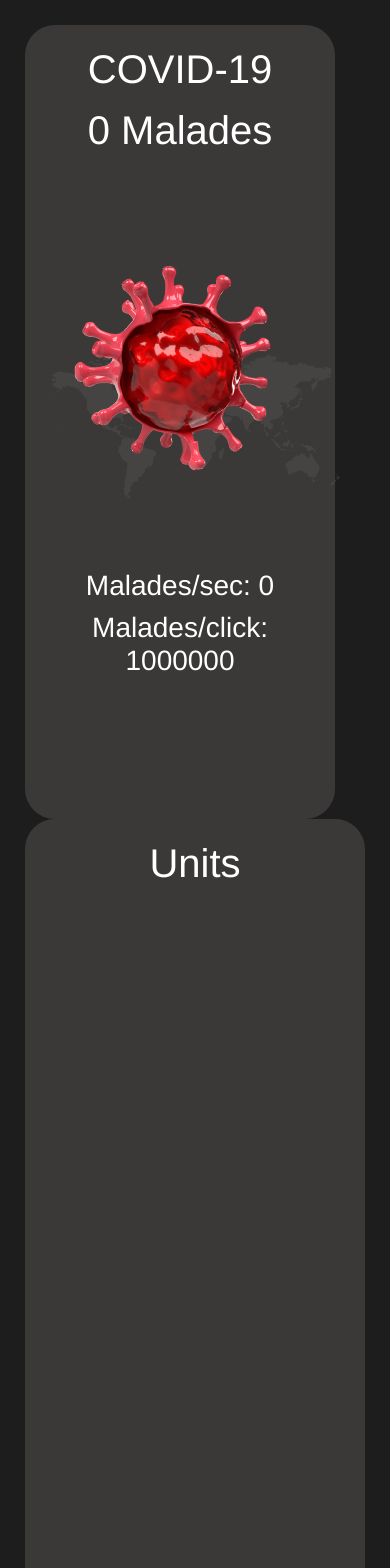
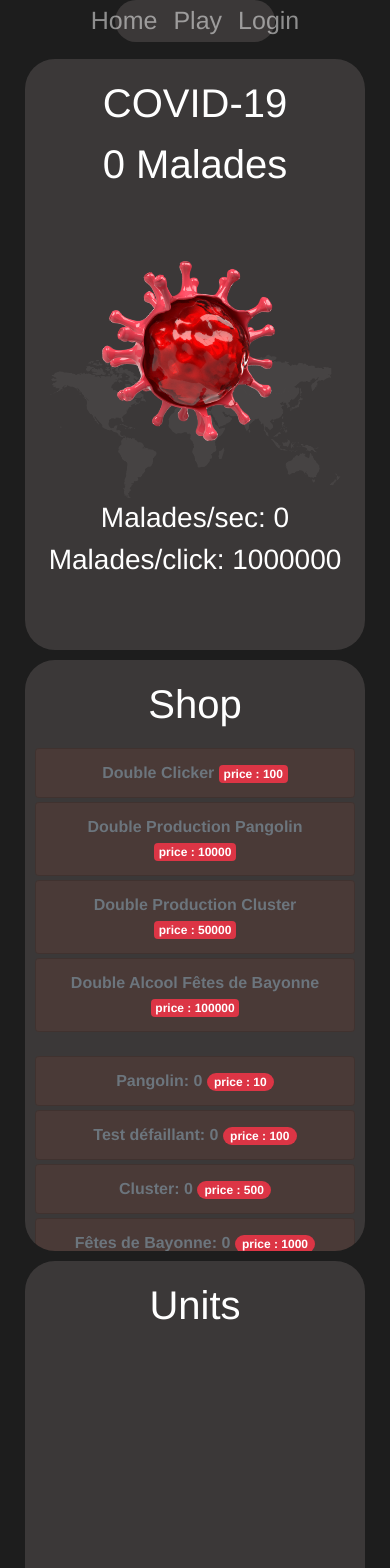
Before and after one commit to richardoot/CovidClicker, a Vue app: page /#/game in a window 390 px wide. Before the commit this address led to /#/. Shown: the top 1568 px of the page. Built offline with nearby package versions, Linux system fonts and the light colour scheme.

Commit message:
Mise en place de la navbar, de la page de login + Mise en place de la responsivité

```diff
--- a/package.json
+++ b/package.json
@@ -12,6 +12,7 @@
     "bootstrap-vue": "^2.18.1",
     "core-js": "^3.6.5",
     "vue": "^2.6.11",
+    "vue-router": "^3.4.9",
     "vuex": "^3.5.1"
   },
   "devDependencies": {
--- a/src/App.vue
+++ b/src/App.vue
@@ -1,21 +1,14 @@
 <template>
   <div id="app">
     <div id="backbround_img"></div>
+
     <b-container fluid>
-      <b-row align-h = "center" >
 
-        <Clicker
-          v-on:addMalade="addMalade"
-          v-bind:nbMalades="nbMalades"
-        />
-				<Units
-          v-bind:items="items"
-        />
-				<Shop
-          v-bind:items="items"
-        />
+      <Navbar/>
 
-      </b-row>
+      <!-- Contenu du site -->
+      <router-view></router-view>
+
     </b-container>
 
   </div>
@@ -23,36 +16,14 @@
 
 <script>
 import store from "./store/store";
-import Clicker from './components/Clicker';
-import Units from './components/Units';
-import Shop from './components/Shop';
+import Navbar from "./components/Navbar"
+// import router from "../src/router/router";
+
 
 export default {
   name: 'App',
-  data: function(){
-      return {
-          items: [
-              {id: 0,     name: "Pangolin",             image:"pangolin-item.png"   },
-              {id: 1,     name: "Test défaillant",      image:"test-tube.png"       },
-              {id: 2,     name: "Cluster",              image:"cluster.png"         },
-              {id: 3,     name: "Fêtes de Bayonne",     image:"party.png"           }
-          ],
-      }
-  },
-  components: {
-    Clicker,
-    Units,
-    Shop
-  },
-  methods:{
-    addMalade: function(){
-      store.dispatch("addMaladeAction");
-    },
-  },
-  computed:{
-    nbMalades: function(){
-      return store.getters.getNbMalades;
-    },
+  components:{
+    Navbar,
   },
   mounted:function(){
     setInterval(() => {
@@ -70,7 +41,7 @@ export default {
   text-align: center;
   color: #2c3e50;
   background-color: rgb(29,29,29);
-  padding: 3vh;
+  padding: 7vh 3vh 3vh 3vh;
 }
 
 #backbround_img{
@@ -87,4 +58,18 @@ export default {
   opacity: 0.15;
 }
 
+.component-container{
+  height: 90vh;
+  background-color: rgba(91,84,84, 0.5);
+  border-radius: 30px;
+  color: white;
+}
+
+  @media only screen and (max-width:768px){
+    .component-container{
+      height: 70vh;
+      margin-bottom: 10px;
+    }
+  }
+
 </style>
--- a/src/components/Clicker.vue
+++ b/src/components/Clicker.vue
@@ -1,5 +1,5 @@
 <template>
-    <b-col md="3" id="clicker-container">
+    <b-col lg="3" sm="6" order-lg="1" id="clicker-container" class="component-container">
             <h1 style="margin-top: 20px">COVID-19</h1>
             <b-row>
                 <b-col id="clicker_container_counter">
@@ -46,23 +46,24 @@ export default {
 </script>
 
 <style>
-
-#clicker-container{
-    height: 94vh;
-    background-color: rgba(91,84,84, 0.5);
-    border-radius: 30px;
-    color: white;
-    margin: 0 30px 0 0;
+@media only screen and (min-width:992px) {
+    #clicker-container{
+        margin: 0 30px 0 0;
+    }
+}
+@media only screen and (max-width:992px) and (min-width:576px){
+    #clicker-container{
+        transform: translateX(-7.5px);
+        margin-bottom: 10px;
+    }
 }
 
+
 #clicker_container_counter, #clicker_container_description{
-    /* background-color: rgba(255,192,203,0.5);  */
     margin:5px;
 }
 
 #clicker_cointainer_img{
-    /* color: black;  */
-    /* background-color: rgba(255,192,203,0.5);  */
     margin:5px;
 }
 
@@ -70,70 +71,70 @@ export default {
     position: absolute;
     top: 50%;
     left: 50%;
-    width: 300px;
-    height: 300px;
-    margin:-150px 0 0 -150px;
+    width: 80%;
+    height: auto;
+    margin:-40% 0 0 -40%;
     -webkit-animation:spin 50s linear infinite;
-    -moz-animation:spin 50s linear infinite;
-    animation:spin 50s linear infinite;
+    -moz-animation:spin 1s linear infinite;
+    animation:spin 1s linear infinite;
 }
 
 #imgCovid:active {
     animation: spin 50s linear infinite, begin-bounce 0.2s ease 1;
-    width: 250px;
-    height: 250px;
-    margin:-125px 0 0 -125px;
+    width: 66.5%;
+    height: auto;
+    margin:-33.25% 0 0 -33.25%;
 }
 
 #imgCovid:not(:active) {
     animation: spin 50s linear infinite, end-bounce 0.2s ease 1;
-    width: 300px;
-    height: 300px;
-    margin:-150px 0 0 -150px;
+    width: 80%;
+    height: auto;
+    margin:-40% 0 0 -40%;
 }
 
 @keyframes begin-bounce {
     0%{
-        width: 300px;
-        height: 300px;
-        margin:-150px 0 0 -150px;
+        width: 80%;
+        height: auto;
+        margin:-40% 0 0 -40%;
     }
     40%{
-        width: 230px;
-        height: 230px;
-        margin:-115px 0 0 -115px;
+        width: 61.33%;
+        height: auto;
+        margin:-30.66% 0 0 -30.66%;
     }
     70%{
-        width: 270px;
-        height: 270px;
-        margin:-135px 0 0 -135px;
+        width: 72%;
+        height: auto;
+        margin:-36% 0 0 -36%;
     }
     100%{
-        width: 250px;
-        height: 250px;
-        margin:-125px 0 0 -125px;
+        width: 66.5%;
+        height: auto;
+        margin:-33.25% 0 0 -33.25%;
     }
 }
 @keyframes end-bounce {
     from{
-        width: 250px;
-        height: 250px;
-        margin:-125px 0 0 -125px;
+        width: 66.5%;
+        height: auto;
+        margin:-33.25% 0 0 -33.25%;
     }
     40%{
-        width: 310px;
-        height: 310px;
-        margin:-155px 0 0 -155px;
+        width: 82.66%;
+        height: auto;
+        margin:-41.33% 0 0 -41.33%;
     }
     80%{
-        width: 290px;
-        height: 290px;
-        margin:-145px 0 0 -145px;
+        width: 77.33%;
+        height: auto;
+        margin:-38.66% 0 0 -38.66%;
     }
     to{
-        width: 300px;
-        height: 300px;
-        margin:-150px 0 0 -150px;
+        width: 80%;
+        height: auto;
+        margin:-40% 0 0 -40%;
     }
 }
 
--- /dev/null
+++ b/src/components/Game.vue
@@ -0,0 +1,50 @@
+<template>
+<b-row align-h="center">
+        <Clicker
+          v-on:addMalade="addMalade"
+          v-bind:nbMalades="nbMalades"
+        />
+        <Shop
+          v-bind:items="items"
+        />
+        <Units
+          v-bind:items="items"
+        />
+    </b-row>
+</template>
+
+<script>
+import store from "../store/store";
+import Clicker from "./Clicker";
+import Units from './Units';
+import Shop from './Shop';
+
+export default {
+    components: {
+        Clicker,
+        Units,
+        Shop
+    },
+    data: function(){
+        return {
+            items: [
+                {id: 0,     name: "Pangolin",             image:"pangolin-item.png"   },
+                {id: 1,     name: "Test défaillant",      image:"test-tube.png"       },
+                {id: 2,     name: "Cluster",              image:"cluster.png"         },
+                {id: 3,     name: "Fêtes de Bayonne",     image:"party.png"           }
+            ],
+        }
+    },
+    methods:{
+        addMalade: function(){
+        store.dispatch("addMaladeAction");
+        },
+    },
+    computed:{
+        nbMalades: function(){
+        return store.getters.getNbMalades;
+        },
+    },
+
+}
+</script>
--- /dev/null
+++ b/src/components/Home.vue
@@ -0,0 +1,5 @@
+<template>
+    <b-col style="height: 100vh;color: white;">
+      <h1>Welcome</h1>
+    </b-col>
+</template>
--- /dev/null
+++ b/src/components/Login.vue
@@ -0,0 +1,79 @@
+<template>
+  <b-row align-h = "center" >
+    <div class="mx-auto mt-3" style="width: 300px; height: 100vh;color:white;">
+      <div>
+        <b-form v-on:submit.prevent="login">
+          <b-form-group label="Username :" label-for="username">
+            <b-form-input type="text" id="username" v-model="form.username"></b-form-input>
+          </b-form-group>
+          <b-form-group label="Password :" label-for="password">
+            <b-form-input type="password" id="password" v-model="form.password"></b-form-input>
+          </b-form-group>
+          <b-form-group>
+            <b-button class="btn-info btn" type="submit">Se connecter</b-button>
+          </b-form-group>
+        </b-form>
+        <b-alert
+          variant="danger"
+          dismissible
+          :show="wrongPassword"
+          @dismissed="wrongPassword=false"
+        >Mauvais couple username/password</b-alert>
+      </div>
+    </div>
+  </b-row>
+
+</template>
+
+<script>
+// import store from "../store/store";
+
+// import sha256 from "js-sha256";
+// import axios from "axios";
+
+// import router from "../router/index";
+
+export default {
+  data() {
+    return {
+      form: {
+        username: "",
+        password: ""
+      },
+      wrongPassword: false
+    };
+  },
+  // methods: {
+  //   login: function(event) {
+  //     console.log(this.$store.getters.loggedIn);
+  //     this.wrongPassword = false;
+  //     const username = this.form.username;
+  //     const password = this.form.password;
+  //     const hashedPassword = sha256(password);
+  //     axios
+  //       .post("http://localhost:3000/login", { username, hashedPassword })
+  //       .then(response => {
+  //         // Réaction après connection
+  //         this.$store.dispatch("loginAction",username);
+  //         console.log("l'état du login est : " +this.loggedIn);
+  //         console.log(this.username);
+  //         router.push('/race');
+  //       })
+  //       .catch(error => {
+  //         this.wrongPassword = true;
+  //       });
+  //   }
+  // },
+  // computed: {
+  //   loggedIn: function() {
+  //     return this.$store.getters.loggedIn;
+  //   },
+  //   username: function() {
+  //     return this.$store.getters.username;
+  //   }
+  // }
+};
+</script>
+
+<style>
+</style>
--- /dev/null
+++ b/src/components/Navbar.vue
@@ -0,0 +1,31 @@
+<template>
+    <b-navbar id="covid-navbar" type="dark">
+    <b-navbar-nav id="elements-navbar">
+        <b-nav-item href="/#/">Home</b-nav-item>
+        <b-nav-item href="/#/game">Play</b-nav-item>
+        <b-nav-item href="/#/login">Login</b-nav-item>
+    </b-navbar-nav>
+    </b-navbar>
+</template>
+
+<style>
+    #covid-navbar{
+        position: absolute;
+        top: 0;
+        left: 50%;
+        transform: translateX(-50%);
+        margin-top: 0px;
+        background-color: rgba(91,84,84, 0.5);
+        font-size: 25px;
+        border-radius: 30px;
+
+        height: 5vh;
+        width: 41vw;
+    }
+
+    #elements-navbar{
+        position: relative;
+        left: 50%;
+        transform: translateX(-50%);
+    }
+</style>
--- a/src/components/Shop.vue
+++ b/src/components/Shop.vue
@@ -1,5 +1,5 @@
 <template>
-    <b-col md="3" id="shop-container">
+    <b-col lg="3" sm="6" order-lg="3" id="shop-container" class="component-container">
         <h1 style="margin-top: 20px">Shop</h1>
         <b-row>
             <ShopPowers
@@ -33,13 +33,21 @@ export default {
 
 <style>
 
-#shop-container{
-    height: 94vh;
-    background-color: rgba(91,84,84, 0.5);
-    border-radius: 30px;
-    color: white;
-    margin: 0 0 0 30px;
-}
+    @media only screen and (min-width:992px) {
+        #shop-container{
+            margin: 0 0 0 30px;
+        }
+    }
+    @media only screen and (max-width:992px) and (min-width:576px){
+        #shop-container{
+            transform: translateX(7.5px);
+            margin-bottom: 10px;
+        }
+    }
+
+    #shop-container{
+        overflow: auto;
+    }
 
     .s-item{
        border-radius: 0px;
--- a/src/components/Units.vue
+++ b/src/components/Units.vue
@@ -1,5 +1,5 @@
 <template>
-    <b-col md="5" id="units-container">
+    <b-col lg="5" sm="12" order-lg="2" id="units-container" class="component-container">
         <h1 style="margin-top: 20px">Units</h1>
         <b-row>
             <b-col id="units-single-container" cols="12" v-for="item in addDynamicsValue()" :key="item.id">
@@ -46,24 +46,26 @@ export default {
 
 <style>
     #units-container{
-        height: 94vh;
-        background-color: rgba(91,84,84, 0.5);
-        border-radius: 30px;
-        color: white;
+        overflow: auto;
+
+        /* CEFDLT */
         padding: 0 25px 0 25px;
-        overflow: auto;
     }
     #units-single-container{
         background-color: rgba(255, 255, 255, 0.1);
         position: relative;
-        height: 150px;
         margin-bottom: 5px;
         overflow: auto;
+
+        /* CEFDLT */
+        height: 150px;
     }
     #unit-image{
-        width: 40px;
         position: absolute;
         top: 30px;
         left: 0;
+
+        /* CEFDLT */
+        width: 40px;
     }
 </style>
--- /dev/null
+++ b/src/router/router.js
@@ -0,0 +1,16 @@
+import Vue from "vue";
+import Router from "vue-router";
+
+import Home from "../components/Home";
+import Game from "../components/Game";
+import Login from "../components/Login";
+
+Vue.use(Router);
+
+export default new Router({
+    routes: [
+        {path: "/", name: "Home", component: Home},
+        {path: "/game", name: "Game", component: Game},
+        {path: "/login", name: "Login", component: Login},
+    ]
+});
```
Also changed, not shown: src/main.js (+11 -7 lines), 1 other file (tests, documents, lock files or other folders).
